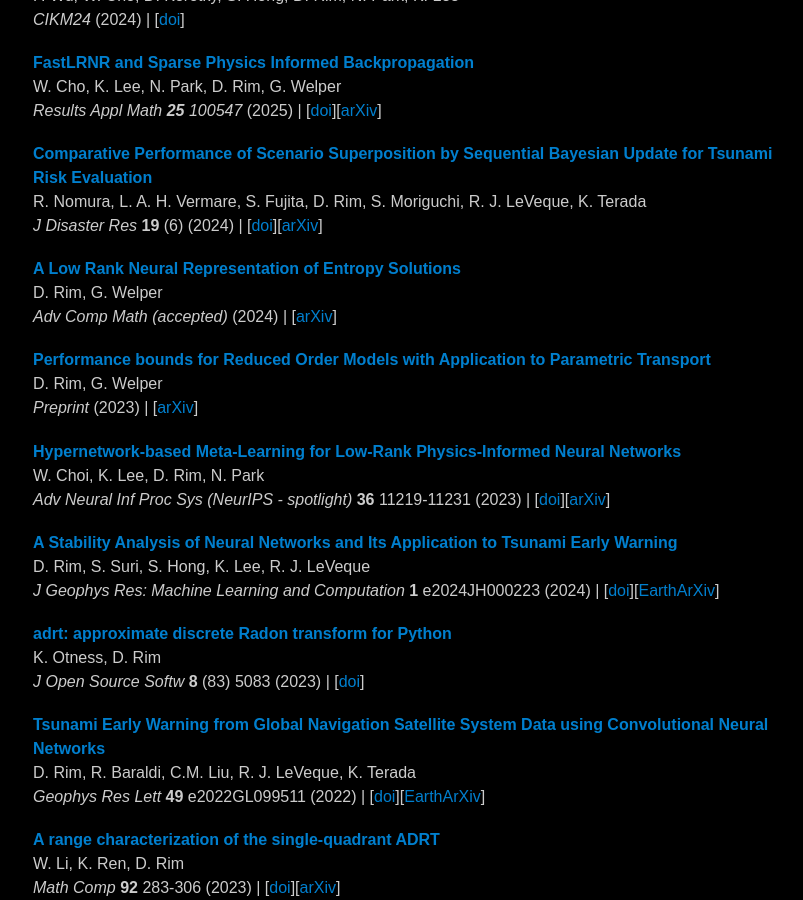
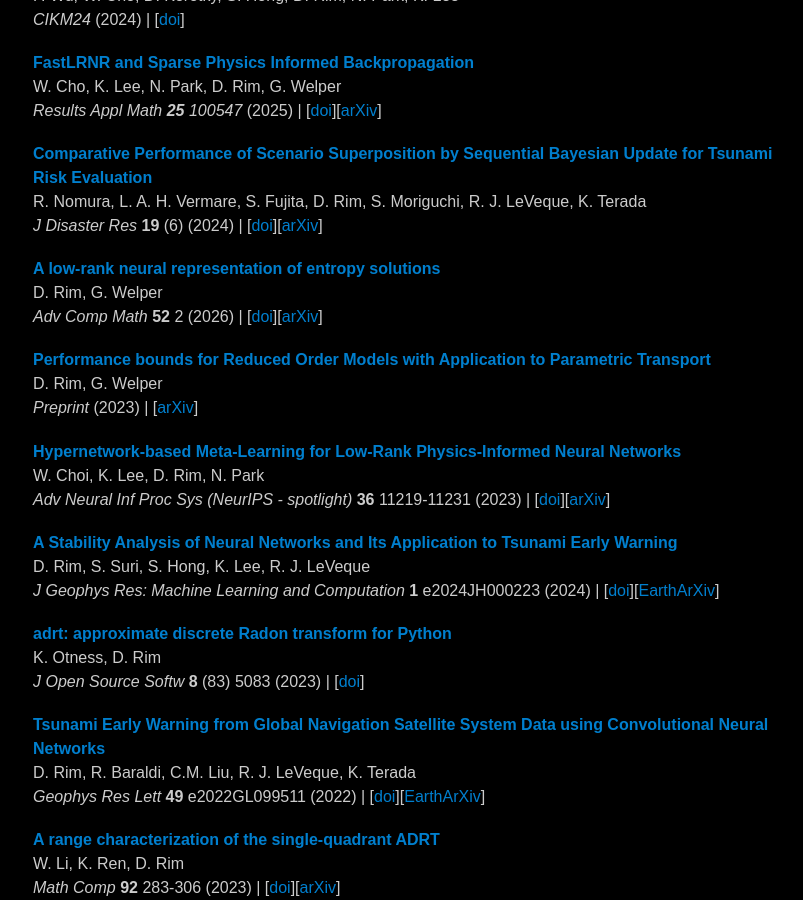
Before and after one commit to dsrim/dsrim.github.io, a Jekyll site: the page built from index.md, in a window 1280 px wide and 900 px high, scrolled down 1152 px. Shown: the whole window, without its empty margins (231-1034 px from the left). Built offline with Jekyll 4.4.1, drawn with Linux system fonts in a browser that asks for light colours.

Commit message:
add link to published adv comp math article

```diff
--- a/index.md
+++ b/index.md
@@ -150,11 +150,13 @@
       numbers:  "**19** (6)"
       year:     "2024"
 
-    - title:    "A Low Rank Neural Representation of Entropy Solutions"
+    - title:    "A low-rank neural representation of entropy solutions"
       author:   "D. Rim, G. Welper"
-      journal:  "Adv Comp Math (accepted)"
+      journal:  "Adv Comp Math"
       arxiv:    "https://arxiv.org/abs/2406.05694"
-      year:     "2024"
+      doi:      "http://dx.doi.org/10.1007/s10444-025-10274-4"
+      numbers:  "**52** 2"
+      year:     "2026"
 
     - title:    "Performance bounds for Reduced Order Models with Application to Parametric Transport"
       author:   "D. Rim, G. Welper"
```
